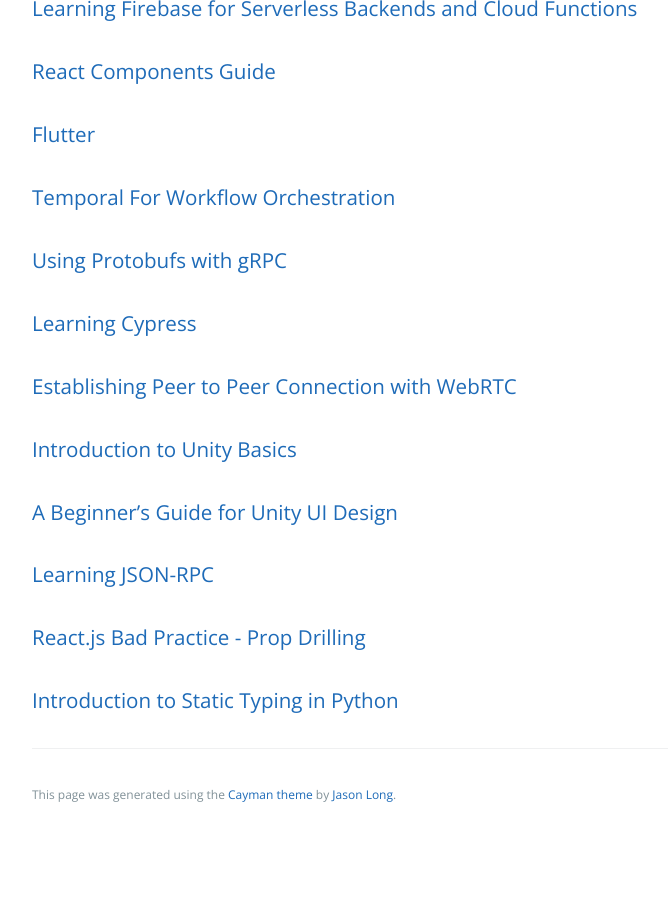
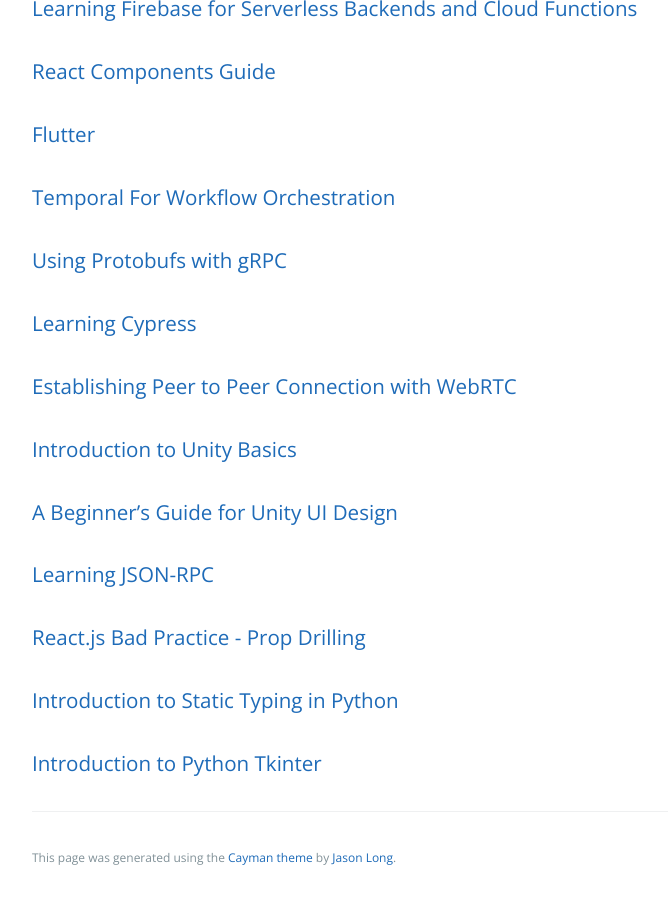
Before and after one commit to learning-software-engineering/learning-software-engineering.github.io, a Jekyll site: the page built from Topics/Tech_Stacks.md, in a window 1280 px wide and 900 px high, scrolled down 1422 px. Shown: the whole window, without its empty margins (192-860 px from the left). Built offline with Jekyll 4.4.1, drawn with Linux system fonts in a browser that asks for light colours; our own code applies the rules of GitHub Pages for plain Markdown files; before the commit the page ends 2259 px from its top, so only the background shows below that.

Commit message:
Added link to Tkinter.md in Tech stacks file
Added link to Tkinter.md in Tech stacks file

```diff
--- a/Topics/Tech_Stacks.md
+++ b/Topics/Tech_Stacks.md
@@ -28,3 +28,4 @@
 ### [Learning JSON-RPC](./Tech_Stacks/JSONRPC.md)
 ### [React.js Bad Practice - Prop Drilling](./Tech_Stacks/React_Prop_Drilling.md)
 ### [Introduction to Static Typing in Python](./Tech_Stacks/Python_Static_Typing.md)
+### [Introduction to Python Tkinter](./Tech_Stacks/Tkinter.md)
```
